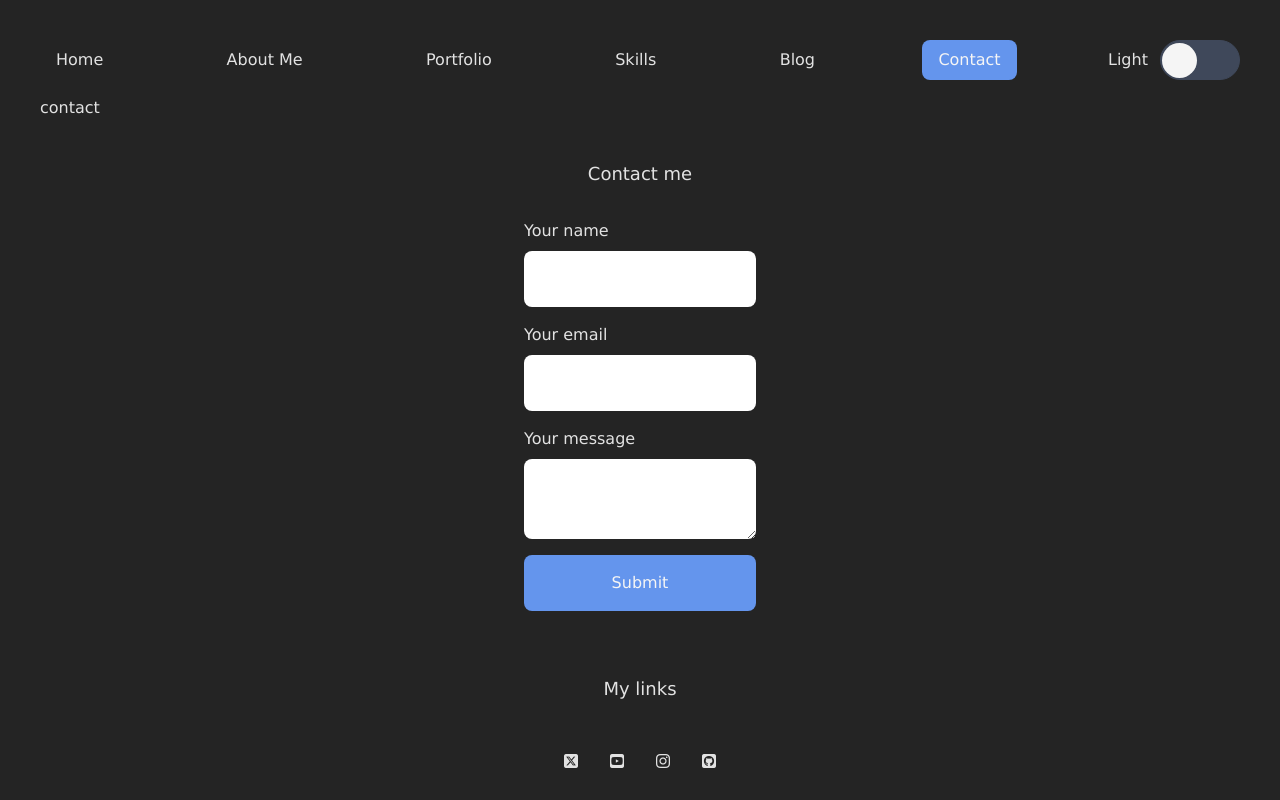
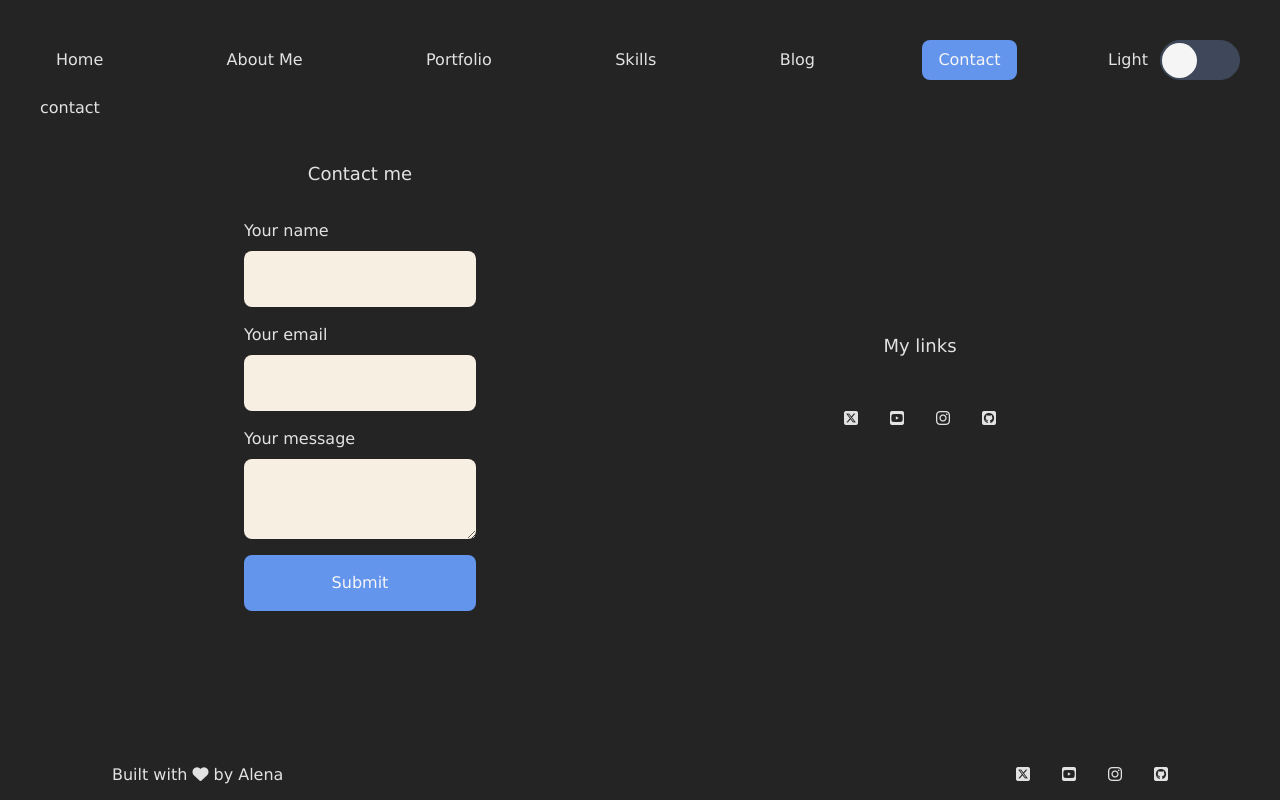
Before and after one commit to alenatih/Personal-Website, a React (Vite) app: page /contact in a window 1280 px wide. Built offline with nearby package versions, Linux system fonts and the light colour scheme.

Commit message:
Update Contact page

```diff
--- a/src/App.css
+++ b/src/App.css
@@ -222,6 +222,15 @@
   display: flex;
   flex-direction: column;
   align-items: center;
+  justify-content: center;
+  width: 100%;
+}
+
+.contact-form-container {
+  display: flex;
+  flex-direction: column;
+  align-items: center;
+  justify-content: center;
   width: 100%;
 }
 
@@ -246,10 +255,19 @@
 .input-name,
 .input-email,
 .input-message {
+  background-color: #F7EFE2;
   padding: 1rem;
   margin: 0.5rem 0 1rem;
   border: none;
   border-radius: 0.5rem;
+}
+
+.contact-social-container {
+  display: flex;
+  flex-direction: column;
+  align-items: center;
+  justify-content: center;
+  width: 100%;
 }
 
 .social-links-container {
@@ -286,14 +304,14 @@
   border-radius: 0.5rem;
 }
 
-.about-me-log-button {
+/* .about-me-log-button {
   color: whitesmoke;
   background-color: cornflowerblue;
   padding: 0.5rem 1rem;
   margin-bottom: 1rem;
   border: none;
   border-radius: 0.5rem;
-}
+} */
 
 /* Images */
 
@@ -403,6 +421,13 @@
     width: 60%;
   }
 
+  .contact {
+    flex-direction: row;
+    align-items: center;
+    justify-content: center;
+    /* gap: 4.5rem; */
+  }
+
   .footer {
     flex-direction: row;
     justify-content: space-around;
--- a/src/components/Contact.tsx
+++ b/src/components/Contact.tsx
@@ -5,6 +5,9 @@ function Contact() {
 
     return (
         <div className="contact">
+
+            <div className="contact-form-container">
+
                 <h4 className="contact-title">Contact me</h4>
 
                 <Form className="contact-form" method="post" action="/contact">
@@ -28,6 +31,10 @@ function Contact() {
                     {data && data.error && <p>{data.error}</p>}
                 </Form>
 
+            </div>
+
+            <div className="contact-social-container">
+
                 <h4 className="social-links-title">My links</h4>
 
                 <div className="social-links-container">
@@ -44,6 +51,9 @@ function Contact() {
                         <i className="fa-brands fa-square-github"></i>
                     </a>
                 </div>
+
+            </div>
+
         </div>
     )
 }
```
Lines whose indentation alone changed are shown as unchanged.
